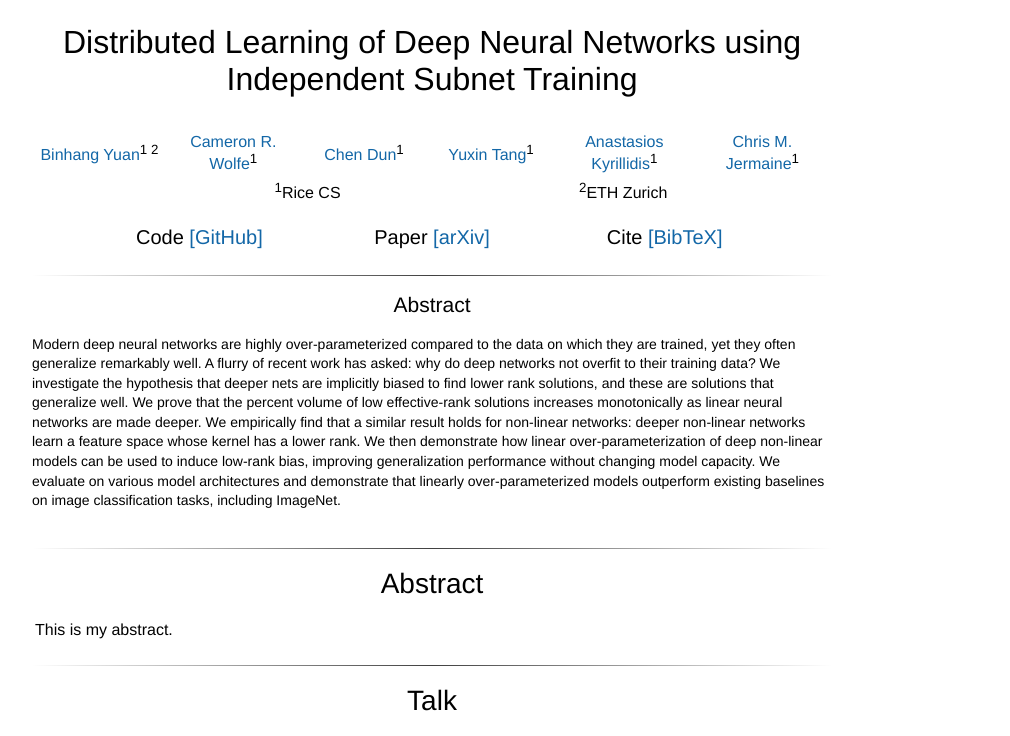
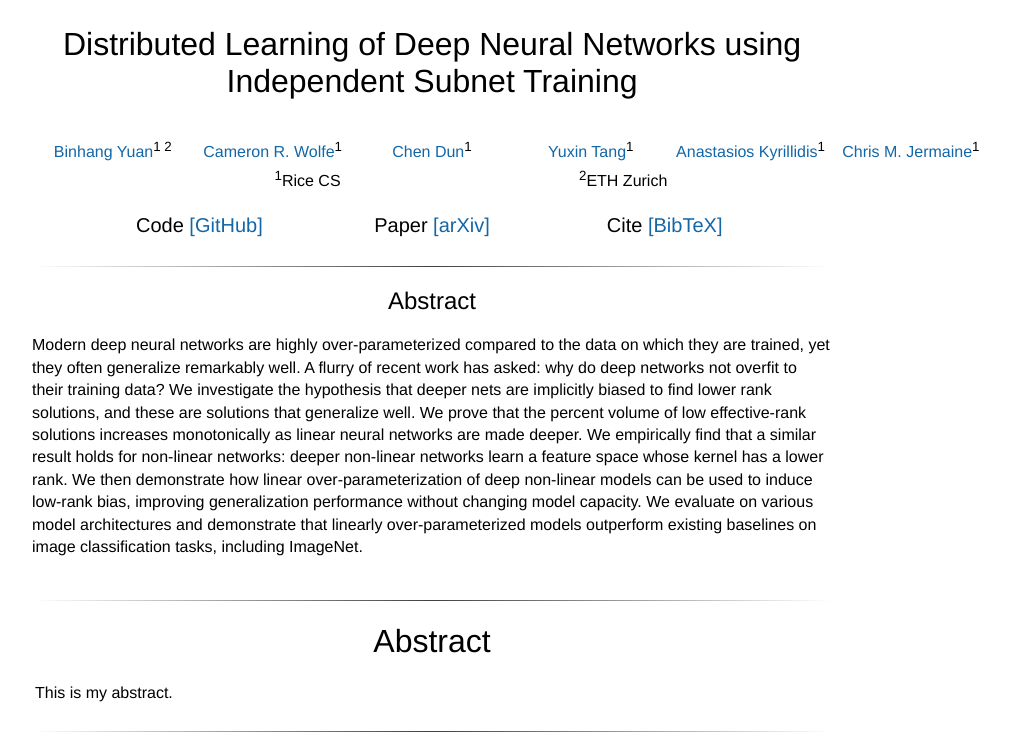
Before and after one commit to akyrillidis/ist, a Jekyll site: the page IST.html, which Jekyll copies as it is, in a window 1280 px wide. Shown: the top 736 px of the page, without its empty margins (208-1218 px from the left). Built offline with Jekyll 4.4.1, drawn with Linux system fonts in a browser that asks for light colours; some web fonts are replaced; grey boxes are pictures that could not be loaded.

Commit message:
Update IST.html

```diff
--- a/IST.html
+++ b/IST.html
@@ -14,7 +14,7 @@
   body {
     font-family: "Avenir Book", "HelveticaNeue-Light", "Helvetica Neue Light", "Helvetica Neue", Helvetica, Arial, "Lucida Grande", sans-serif;
     font-weight:300;
-    font-size:14px;
+    font-size:16px;
     margin-left: auto;
     margin-right: auto;
     width: 800px;
@@ -172,7 +172,7 @@
 	<center>
 	<span style="font-size:32px">Distributed Learning of Deep Neural Networks using Independent Subnet Training</span><br><br><br>
 	</center>
-          <table align="center" width="800px">
+          <table align="center" width="960px">
             <tbody><tr>
                     <td align="center" width="160px">
               <center>
```
